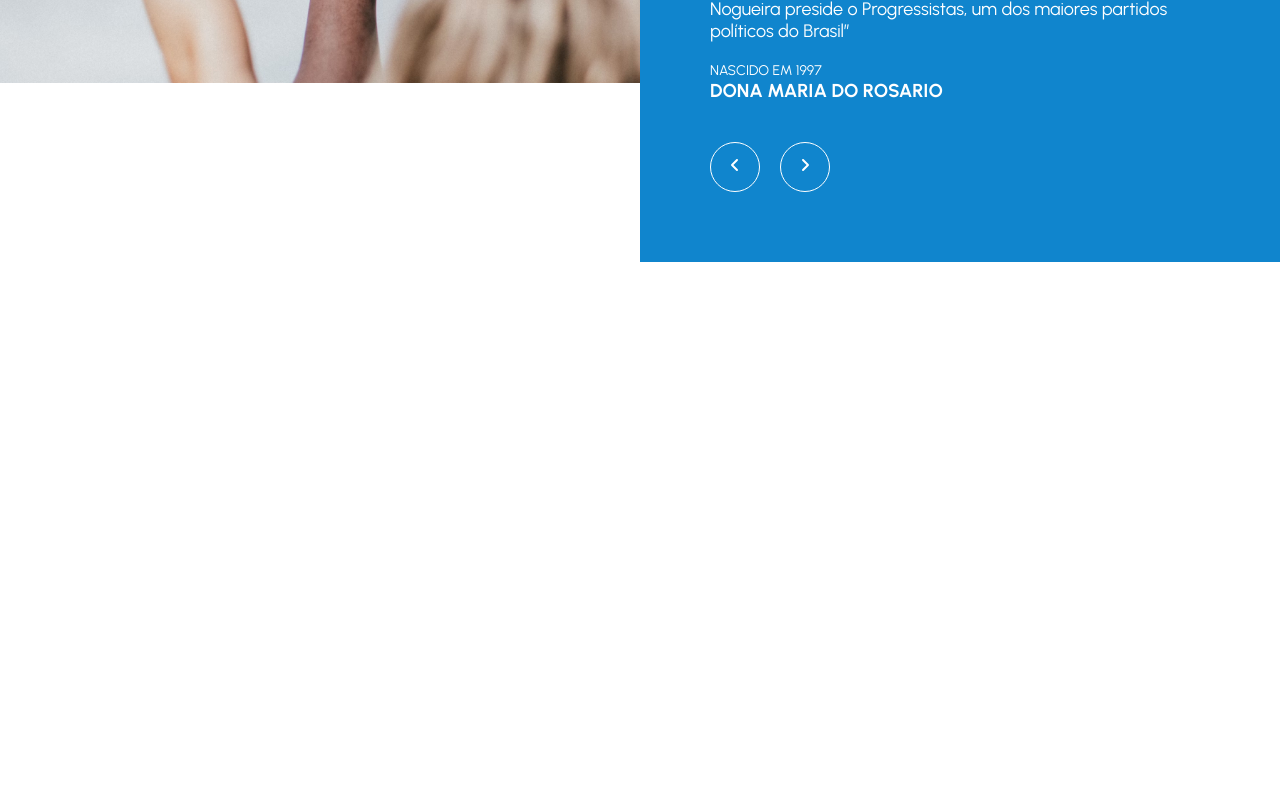
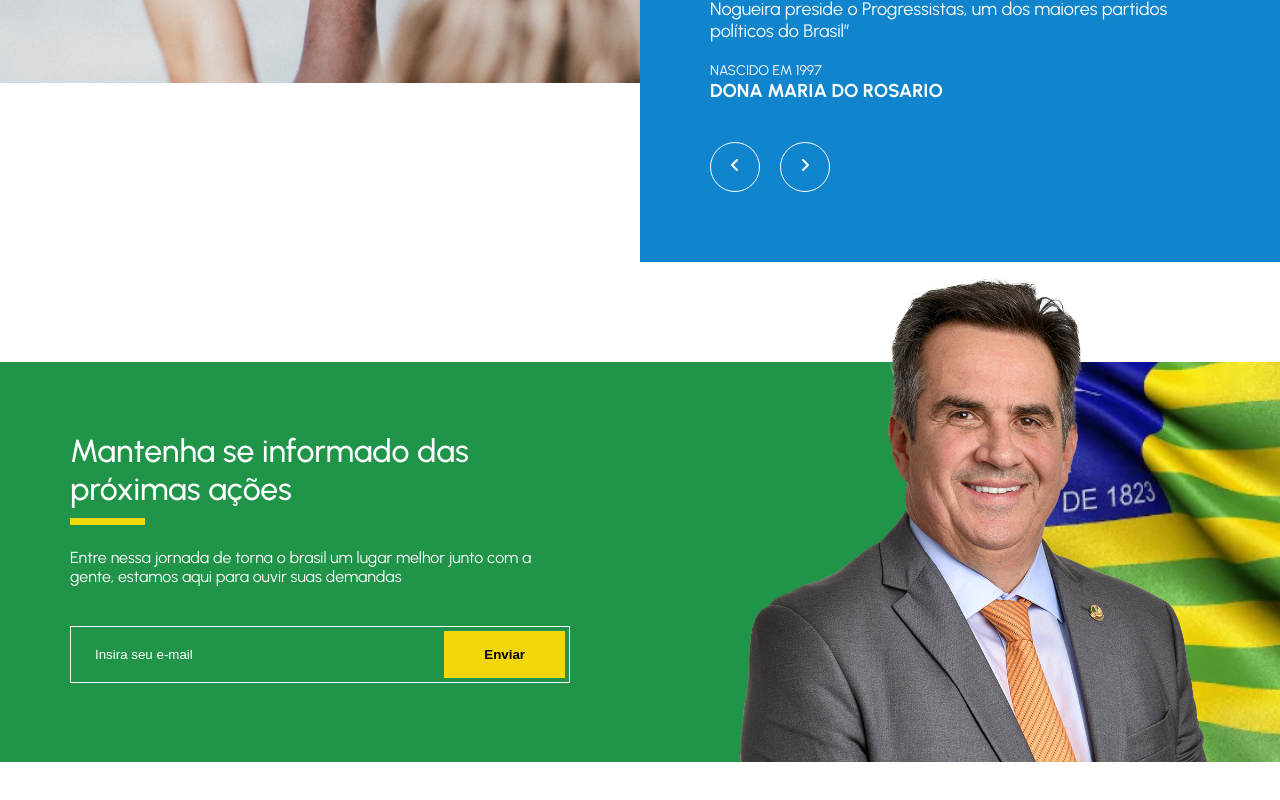
Before and after one commit to hudsonvini/politica, a Next.js app: page / in a window 1280 px wide. Shown: the part 1159-1959 px from the top of the page. Before the commit the page ends 1421 px from the top, so only its background shows below. Built offline with nearby package versions, Linux system fonts and the light colour scheme.

Commit message:
Componente NewsLetter Criado

```diff
--- /dev/null
+++ b/src/app/components/NewsLetter/NewsLetter.jsx
@@ -0,0 +1,34 @@
+import style from './NewsLetter.module.css'
+
+export default function NewsLetter() {
+    return (
+        <section className={style.container}>
+            {/* NewsLetter */}
+            <div className={style.newsletter}>
+                {/* Lead Capture area */}
+                <div className={style.leadCaptureArea}>
+                    <h2>Mantenha se informado das <br /> próximas ações</h2>
+                    <p>Entre nessa jornada de torna o brasil um lugar melhor junto com a gente, estamos aqui para ouvir suas demandas</p>
+
+                    {/* Form Capture */}
+                    <form action="POST">
+                        <input type="e-mail" placeholder='Insira seu e-mail' />
+
+                        <button type="submit">Enviar</button>
+                    </form>
+                </div>
+
+                {/* Area Image */}
+                <div className={style.areaImage}>
+                    {/* Image Candidate */}
+                    <img className={style.imageCandidate} src="./images/imagesNewsletter/cironogueira.png" alt="Imagem Candidato" />
+                    {/* Image Bandeira */}
+                    <div className={style.areaIamgebandeira}>
+                        <img src="./images/imagesNewsletter/bandeiraPiaui.jpg" alt="Estado do candidato" />
+                    </div>
+                </div>
+            </div>
+
+        </section>
+    )
+}
--- /dev/null
+++ b/src/app/components/NewsLetter/NewsLetter.module.css
@@ -0,0 +1,99 @@
+.container {
+    max-width: 1500px;
+    margin: 0 auto;
+    margin-top: var(--ultra-large-space);
+    margin-bottom: var(--large-space);
+}
+
+.newsletter {
+    display: flex;
+    background-color: var(--cor-cargo);
+    height: 400px;
+}
+
+/* Lead Capture Area */
+.leadCaptureArea {
+    width: 50%;
+    padding: 70px;
+    color: #fff;
+}
+
+.leadCaptureArea h2 {
+    position: relative;
+    font-size: 32px;
+    font-weight: 500;
+}
+
+.leadCaptureArea h2::after {
+    content: '';
+    position: absolute;
+    bottom: -17px;
+    left: 0px;
+    width: 15%;
+    height: 7px;
+    background-color: var(--amarelo-home);
+}
+
+.leadCaptureArea p {
+    margin-top: var(--mid-space);
+    margin-bottom: var(--mid-space);
+}
+
+.leadCaptureArea form {
+    display: flex;
+    align-items: center;
+    border: 1px solid #fff;
+    padding: 4px;
+}
+
+.leadCaptureArea form input {
+    background-color: transparent;
+    border: none;
+    color: #fff;
+    height: 100%;
+    width: 100%;
+    padding: 16px 20px;
+}
+
+.leadCaptureArea form input::placeholder {
+    color: #fff;
+}
+
+.leadCaptureArea form input:focus {
+    border: 0 none;
+    outline: none;
+}
+
+
+.leadCaptureArea form button {
+    background-color: var(--amarelo-home);
+    color: #000;
+    font-weight: 600;
+    border: none;
+    padding: 16px 40px;
+}
+
+/* Area Image */
+.areaImage {
+    display: flex;
+    justify-content: end;
+    position: relative;
+    width: 50%;
+}
+
+.imageCandidate {
+    position: absolute;
+    bottom: 0;
+    width: 480px;
+    left: 100px;
+}
+
+.areaIamgebandeira {
+    width: 50%;
+}
+
+.areaIamgebandeira img {
+    object-fit: cover;
+    width: 100%;
+    height: 100%;
+}
--- a/src/app/globals.css
+++ b/src/app/globals.css
@@ -8,6 +8,7 @@
   --cor-cargo: #209449;
   --azul-home: #0071b7;
   --azul-claro-home: #1085CD;
+  --amarelo-home: #F3D70D;
   --font-white: #fff;
 
   /* Fonts */
--- a/src/app/page.js
+++ b/src/app/page.js
@@ -3,6 +3,7 @@ import Image from "next/image";
 // Componentes
 import { ScreenCandidate } from "./components/screenCandidate/screenCandidate";
 import Depoimentos from "./components/Depoimentos/Depoimentos";
+import NewsLetter from "./components/NewsLetter/NewsLetter";
 
 export default function Home() {
   return (
@@ -10,6 +11,8 @@ export default function Home() {
       <ScreenCandidate />
 
       <Depoimentos />
+
+      <NewsLetter />
     </>
   );
 }
```
Also changed, not shown: public/images/imagesNewsletter/bandeiraPiaui.jpg (added), public/images/imagesNewsletter/cironogueira.png (added).
